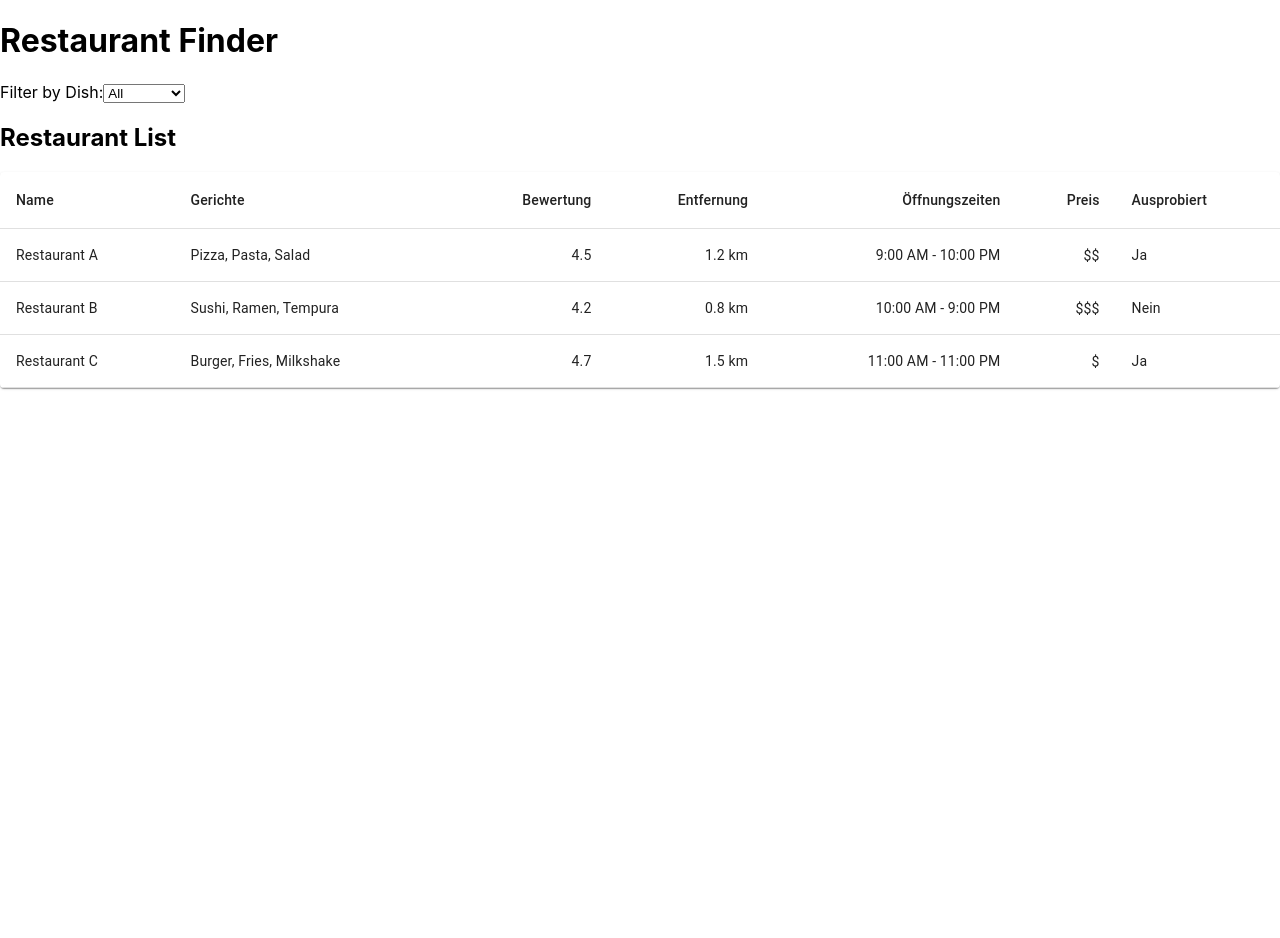
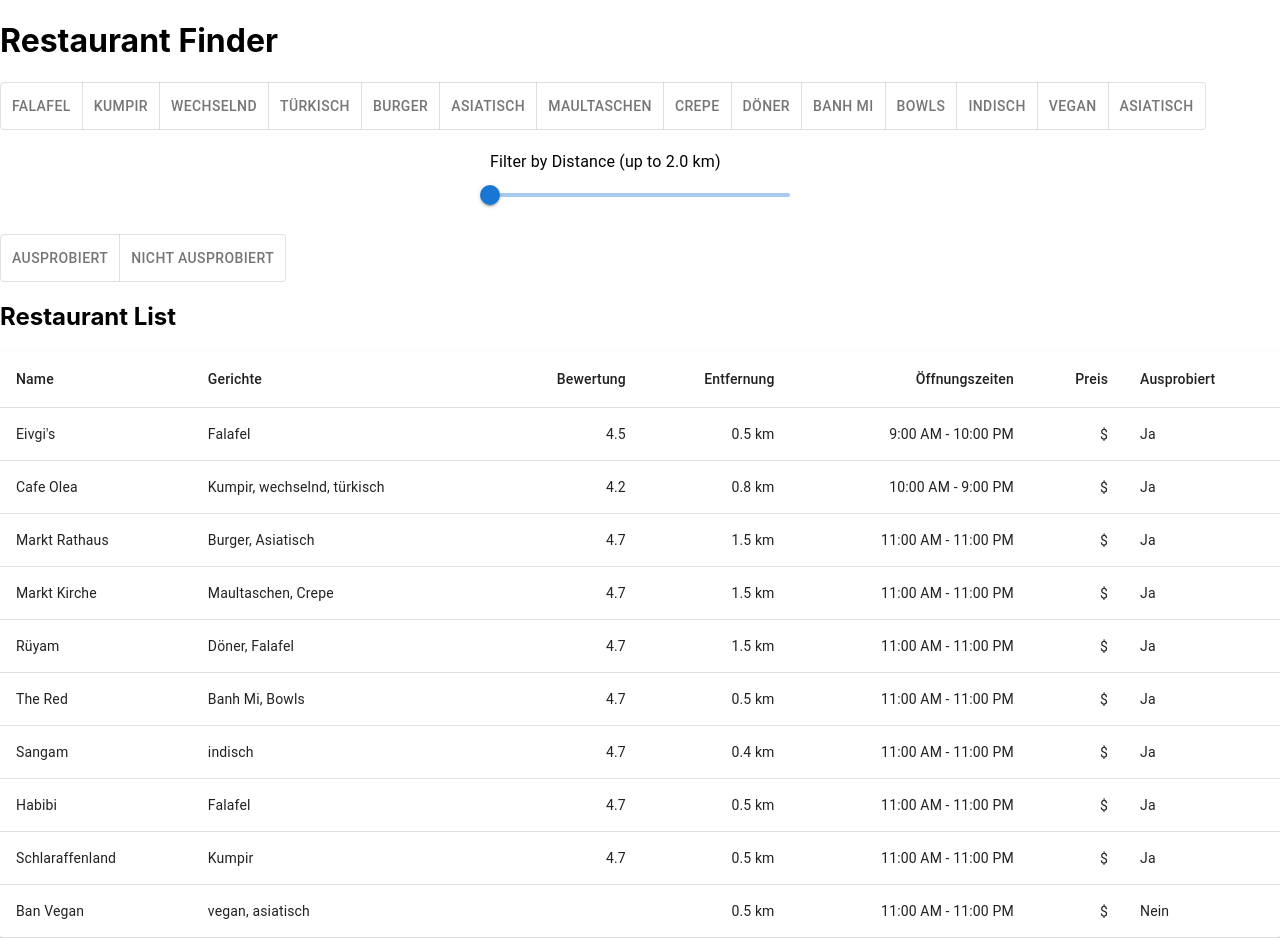
Before and after one commit to JohannesHub/lunch, a React (Create React App) app: page / in a window 1280 px wide. Before the commit the page ends 800 px from the top, so only its background shows below. Built offline with nearby package versions, Linux system fonts and the light colour scheme.

Commit message:
Add more filter features

```diff
--- a/src/App.tsx
+++ b/src/App.tsx
@@ -2,9 +2,16 @@ import React, { useState, useEffect } from 'react';
 import RestaurantList from './components/RestaurantList';
 import { Restaurant } from './types';
 import restaurantData from './data/restaurants.json';
+import ToggleButton from '@mui/material/ToggleButton';
+import ToggleButtonGroup from '@mui/material/ToggleButtonGroup';
+import Slider from '@mui/material/Slider';
+import Typography from '@mui/material/Typography';
+import Box from '@mui/material/Box';
 
 const App: React.FC = () => {
-  const [filterByDish, setFilterByDish] = useState<string | null>(null);
+  const [selectedDishes, setSelectedDishes] = useState<string[]>([]);
+  const [maxDistance, setMaxDistance] = useState<number | null>(null);
+  const [triedFilter, setTriedFilter] = useState<boolean | null>(null);
   const [dishOptions, setDishOptions] = useState<string[]>([]);
 
   useEffect(() => {
@@ -14,28 +21,72 @@ const App: React.FC = () => {
     setDishOptions(uniqueDishes);
   }, []);
 
-  const handleFilterChange = (event: React.ChangeEvent<HTMLSelectElement>) => {
-    const selectedDish = event.target.value;
-    setFilterByDish(selectedDish !== 'all' ? selectedDish : null);
+  const handleDishChange = (event: React.MouseEvent<HTMLElement>, newDishes: string[]) => {
+    setSelectedDishes(newDishes);
   };
 
-  const filteredRestaurants = filterByDish
-    ? restaurantData.filter((restaurant) => restaurant.dishes.includes(filterByDish))
-    : restaurantData;
+  const handleDistanceChange = (event: Event, value: number | number[]) => {
+    if (Array.isArray(value)) {
+      setMaxDistance(value[0]);
+    } else {
+      setMaxDistance(value);
+    }
+  };
+
+  const handleTriedFilterChange = (event: React.MouseEvent<HTMLElement>, newValue: boolean | null) => {
+    setTriedFilter(newValue);
+  };
+
+  const filteredRestaurants = restaurantData.filter((restaurant) => {
+    if (selectedDishes.length > 0) {
+      if (!selectedDishes.some((dish) => restaurant.dishes.includes(dish))) {
+        return false;
+      }
+    }
+    if (maxDistance && parseFloat(restaurant.distance) > maxDistance) {
+      return false;
+    }
+    if (triedFilter !== null && restaurant.hasOwnProperty('rating') && restaurant.tried !== triedFilter) {
+      return false;
+    }
+    return true;
+  });
 
   return (
     <div>
       <h1>Restaurant Finder</h1>
+      <Box sx={{ display: 'flex', flexWrap: 'wrap', gap: 1, marginBottom: 2 }}>
+        <ToggleButtonGroup value={selectedDishes} onChange={handleDishChange}>
+          {dishOptions.map((dish, index) => (
+            <ToggleButton key={index} value={dish} aria-label={dish}>
+              {dish}
+            </ToggleButton>
+          ))}
+        </ToggleButtonGroup>
+      </Box>
+      <div style={{ width: '300px', margin: '20px auto' }}>
+        <Typography id="distance-slider" gutterBottom>
+          Filter by Distance (up to {maxDistance ? maxDistance.toFixed(1) : '2.0'} km)
+        </Typography>
+        <Slider
+          value={maxDistance || 0}
+          onChange={handleDistanceChange}
+          min={0}
+          max={2}
+          step={0.1}
+          aria-labelledby="distance-slider"
+        />
+      </div>
       <div>
-        <label htmlFor="dishFilter">Filter by Dish:</label>
-        <select id="dishFilter" onChange={handleFilterChange}>
-          <option value="all">All</option>
-          {dishOptions.map((dish, index) => (
-            <option key={index} value={dish}>
-              {dish}
-            </option>
-          ))}
-        </select>
+        <ToggleButtonGroup
+          value={triedFilter}
+          exclusive
+          onChange={handleTriedFilterChange}
+          aria-label="tried filter"
+        >
+          <ToggleButton value={true}>Ausprobiert</ToggleButton>
+          <ToggleButton value={false}>Nicht ausprobiert</ToggleButton>
+        </ToggleButtonGroup>
       </div>
       <RestaurantList restaurants={filteredRestaurants} />
     </div>
--- a/src/data/restaurants.json
+++ b/src/data/restaurants.json
@@ -1,29 +1,91 @@
 [
   {
-    "name": "Restaurant A",
-    "dishes": "Pizza, Pasta, Salad",
+    "name": "Eivgi's",
+    "dishes": "Falafel",
     "rating": 4.5,
-    "distance": "1.2 km",
+    "distance": "0.5 km",
     "openingHours": "9:00 AM - 10:00 PM",
-    "price": "$$",
+    "price": "$",
     "tried": true
   },
   {
-    "name": "Restaurant B",
-    "dishes": "Sushi, Ramen, Tempura",
+    "name": "Cafe Olea",
+    "dishes": "Kumpir, wechselnd, türkisch",
     "rating": 4.2,
     "distance": "0.8 km",
     "openingHours": "10:00 AM - 9:00 PM",
-    "price": "$$$",
-    "tried": false
+    "price": "$",
+    "tried": true
   },
   {
-    "name": "Restaurant C",
-    "dishes": "Burger, Fries, Milkshake",
+    "name": "Markt Rathaus",
+    "dishes": "Burger, Asiatisch",
     "rating": 4.7,
     "distance": "1.5 km",
     "openingHours": "11:00 AM - 11:00 PM",
     "price": "$",
     "tried": true
+  },
+  {
+    "name": "Markt Kirche",
+    "dishes": "Maultaschen, Crepe",
+    "rating": 4.7,
+    "distance": "1.5 km",
+    "openingHours": "11:00 AM - 11:00 PM",
+    "price": "$",
+    "tried": true
+  },
+  {
+    "name": "Rüyam",
+    "dishes": "Döner, Falafel",
+    "rating": 4.7,
+    "distance": "1.5 km",
+    "openingHours": "11:00 AM - 11:00 PM",
+    "price": "$",
+    "tried": true
+  },
+  {
+    "name": "The Red",
+    "dishes": "Banh Mi, Bowls",
+    "rating": 4.7,
+    "distance": "0.5 km",
+    "openingHours": "11:00 AM - 11:00 PM",
+    "price": "$",
+    "tried": true
+  },
+  {
+    "name": "Sangam",
+    "dishes": "indisch",
+    "rating": 4.7,
+    "distance": "0.4 km",
+    "openingHours": "11:00 AM - 11:00 PM",
+    "price": "$",
+    "tried": true
+  },
+  {
+    "name": "Habibi",
+    "dishes": "Falafel",
+    "rating": 4.7,
+    "distance": "0.5 km",
+    "openingHours": "11:00 AM - 11:00 PM",
+    "price": "$",
+    "tried": true
+  },
+  {
+    "name": "Schlaraffenland",
+    "dishes": "Kumpir",
+    "rating": 4.7,
+    "distance": "0.5 km",
+    "openingHours": "11:00 AM - 11:00 PM",
+    "price": "$",
+    "tried": true
+  },
+  {
+    "name": "Ban Vegan",
+    "dishes": "vegan, asiatisch",
+    "distance": "0.5 km",
+    "openingHours": "11:00 AM - 11:00 PM",
+    "price": "$",
+    "tried": false
   }
 ]
--- a/src/types.ts
+++ b/src/types.ts
@@ -1,7 +1,7 @@
 export interface Restaurant {
   name: string;
   dishes: string;
-  rating: number;
+  rating?: number;
   distance: string;
   openingHours: string;
   price: string;
```
